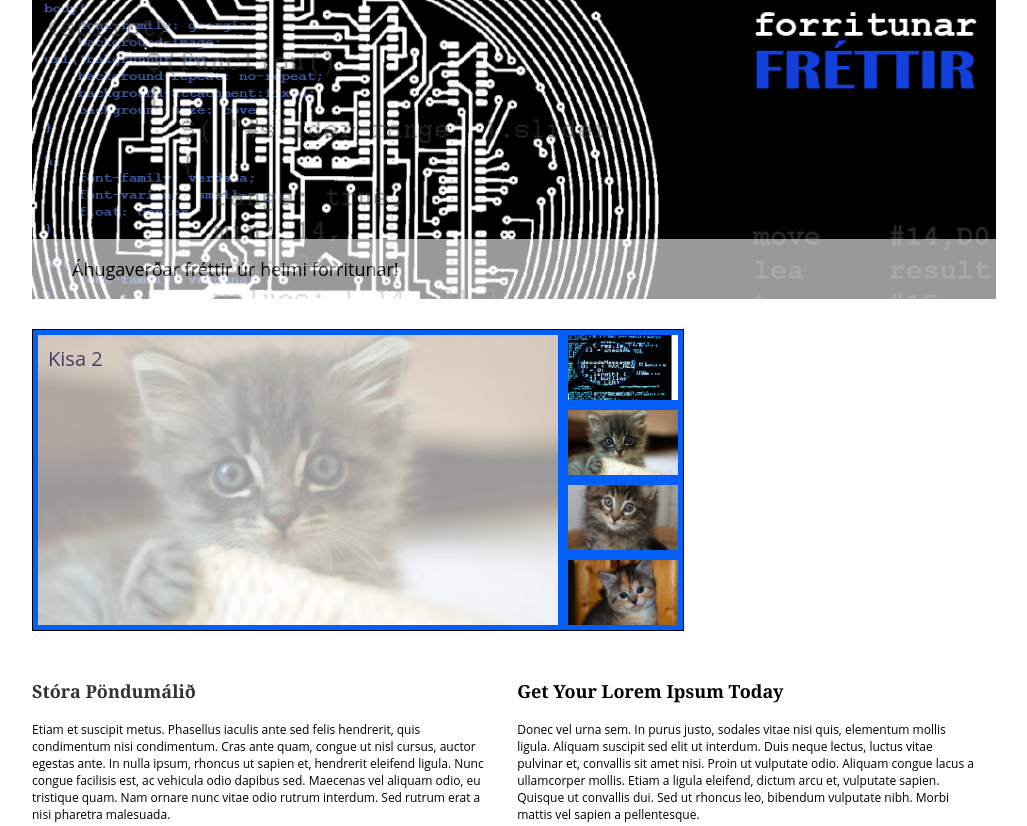
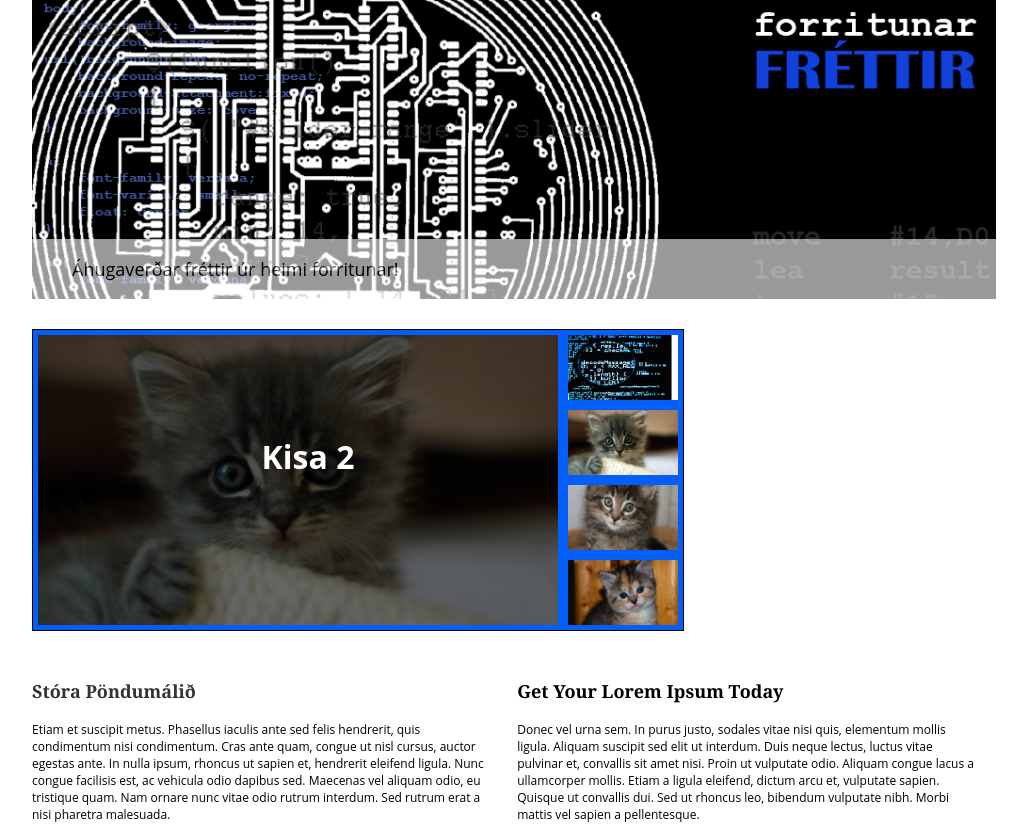
Before and after one commit to palarn/Lokaverkefni-Vefsida, a PHP site: page /Lokaverkefni-Vefsida/ in a window 1280 px wide. Shown: the part 137-963 px from the top of the page, without its empty margins (126-1153 px from the left). Run offline with PHP 8.4, Linux system fonts and the light colour scheme.

Commit message:
MEIRA SLIDER FIX

```diff
--- a/helper/slider_style.css
+++ b/helper/slider_style.css
@@ -32,23 +32,27 @@ a{
 }
 .main-slider .slider-large-image .info-area{
 	width: 520px;
-	height: 270px;
+	height: 180px;
 	padding: 10px;
 	overflow: hidden;
-	background-color: #fff;
 	position: relative;
 	z-index: 1;
-	opacity: 0.6;
+	background-color: rgba(0, 0, 0, 0.6);
+	text-align: center;
+	vertical-align: middle;
+	padding-top: 100px;
 }
 
 .main-slider .slider-large-image .info-area a{
-	color: MidnightBlue;
+	color: white;
 	text-decoration: none;
-	font-size: 20px;
+	font-size: 32px;
+	font-weight: bold;
+	position: relative;
+	opacity: 1;
 }
 
 .main-slider .slider-large-image .info-area a:hover{
-	color: #CCC;
 	text-decoration: underline;
 }
 
```
